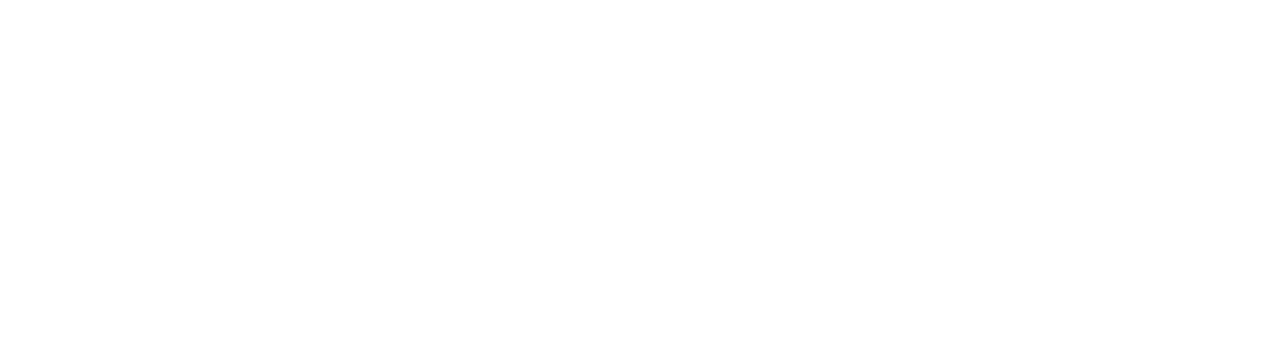
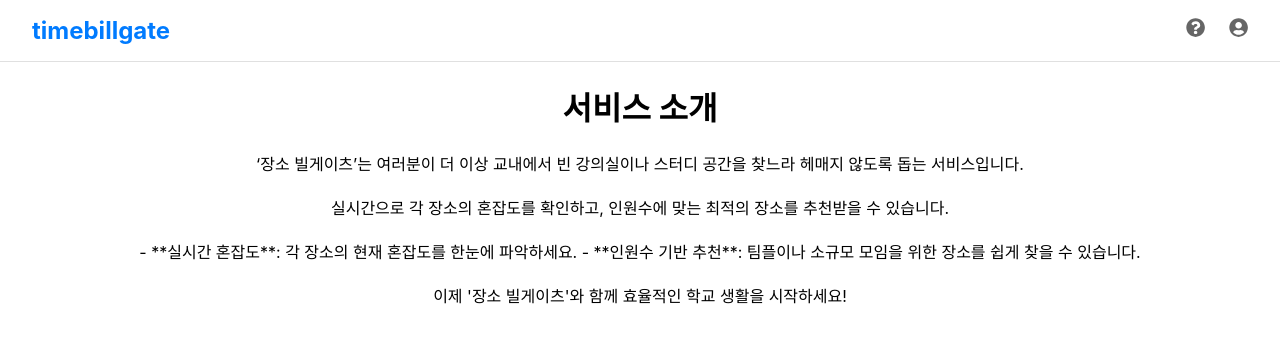
Before and after one commit to imudi00/EmptySpot, a React (Create React App) app in the folder frontend/billgate/: page /service-intro in a window 1280 px wide. Before the commit this address had no page. Shown: the top 342 px of the page. Built offline with nearby package versions, Linux system fonts and the light colour scheme.

Commit message:
소개 페이지 작성

```diff
--- a/frontend/billgate/src/App.js
+++ b/frontend/billgate/src/App.js
@@ -1,14 +1,14 @@
 // src/App.js
 
 import React from 'react';
-import SchoolMainPage from './pages/SchoolMainPage'; // 새로운 페이지 컴포넌트 불러오기
+import SchoolMainPage from './pages/SchoolMainPage';
 import { BrowserRouter, Routes, Route } from 'react-router-dom';
 import StartPage from './pages/StartPage';
 import SchoolSelectPage from './pages/SchoolSelectPage';
 import RecommendationsPage from './pages/RecommendationsPage';
- import PlaceDetailPage from './pages/PlaceDetailPage';
+import PlaceDetailPage from './pages/PlaceDetailPage';
+import ServiceIntroPage from './pages/ServiceIntroPage'; // 🚀 ServiceIntroPage 컴포넌트를 불러옵니다.
 import './App.css';
-
 
 function App() {
   return (
@@ -20,6 +20,8 @@
           <Route path="/school/:schoolName" element={<SchoolMainPage />} />
           <Route path="/school/:schoolName/recommendations" element={<RecommendationsPage />} />
           <Route path="/school/:schoolName/places/:placeId" element={<PlaceDetailPage />} />
+          {/* 🚀 서비스 소개 페이지로 이동하는 새로운 경로를 추가합니다. */}
+          <Route path="/service-intro" element={<ServiceIntroPage />} />
         </Routes>
       </div>
     </BrowserRouter>
--- a/frontend/billgate/src/pages/RecommendationsPage.jsx
+++ b/frontend/billgate/src/pages/RecommendationsPage.jsx
@@ -110,7 +110,7 @@
             <Header />
             <main className="recommendations-container">
                 <div className="recommendations-list">
-                    <h2>✨ {personnel}명 에 맞는 장소 추천 순</h2>
+                    <h2>현재 {personnel}명이 이용가능 공간 </h2>
                     <div className="recommendations-scroll-container">
                         {recommendations.map((item, index) => (
                             <div key={item.location_id || index} className="recommendation-item">
--- a/frontend/billgate/src/pages/SchoolMainPage.jsx
+++ b/frontend/billgate/src/pages/SchoolMainPage.jsx
@@ -248,7 +248,7 @@
                                 <p>장소 목록을 불러올 수 없습니다.</p>
                             )}
                         </div>
-                        <p className="hardcoded-label">※ 이 부분은 이제 백엔드에서 데이터를 가져옵니다.</p>
+
                     </div>
                 </div>
             </main>
--- /dev/null
+++ b/frontend/billgate/src/pages/ServiceIntroPage.jsx
@@ -0,0 +1,28 @@
+import React from 'react';
+import Header from '../components/common/Header'; // Header 컴포넌트 불러오기
+
+
+function ServiceIntroPage() {
+    return (
+        <div>
+            <Header />
+            <main className="service-intro-container">
+                <div className="service-intro-content">
+                    <h1>서비스 소개</h1>
+                    <p>
+                        ‘장소 빌게이츠’는 여러분이 더 이상 교내에서 빈 강의실이나 스터디 공간을 찾느라 헤매지 않도록 돕는 서비스입니다.
+                        <br /><br />
+                        실시간으로 각 장소의 혼잡도를 확인하고, 인원수에 맞는 최적의 장소를 추천받을 수 있습니다.
+                        <br /><br />
+                        - **실시간 혼잡도**: 각 장소의 현재 혼잡도를 한눈에 파악하세요.
+                        - **인원수 기반 추천**: 팀플이나 소규모 모임을 위한 장소를 쉽게 찾을 수 있습니다.
+                        <br /><br />
+                        이제 '장소 빌게이츠'와 함께 효율적인 학교 생활을 시작하세요!
+                    </p>
+                </div>
+            </main>
+        </div>
+    );
+}
+
+export default ServiceIntroPage;
--- a/frontend/billgate/src/pages/StartPage.jsx
+++ b/frontend/billgate/src/pages/StartPage.jsx
@@ -1,8 +1,8 @@
 import React from 'react';
-import { Link } from 'react-router-dom'; // Link 컴포넌트 불러오기
-import Header from '../components/common/Header'; // Header 컴포넌트 사용
-import './StartPage.css'; // StartPage 스타일 파일
-import mainIllustration from '../assets/main-illustration.png'; // 메인 일러스트 이미지 경로 (예시)
+import { Link } from 'react-router-dom';
+import Header from '../components/common/Header';
+import './StartPage.css';
+import mainIllustration from '../assets/main-illustration.png';
 
 function StartPage() {
     return (
@@ -13,7 +13,6 @@
                 <section className="startpage-content-wrapper">
                     <div className="startpage-text-section">
                         <h1 className="startpage-title">
-              {/* 줄바꿈을 방지하기 위해 <br/> 태그를 제거했습니다 */}
                             <span className="title-highlight animated-text">우리를 위한 최선의 장소찾기</span><br/> 더이상 장소찾아 헤메지 마세요!
                         </h1>
                         <h2 className="startpage-service-name animated-service-name">
@@ -24,14 +23,16 @@
                             ))}
                         </h2>
                         <p className="startpage-subtitle">
-              실시간 혼잡도 확인부터 인원수 맞춤 공간 추천까지, 학교 장소를 모두 확인하세요.</p>
+                            실시간 혼잡도 확인부터 인원수 맞춤 공간 추천까지, 학교 장소를 모두 확인하세요.
+                        </p>
                         <div className="startpage-cta-buttons">
                             <Link to="/select-school" className="cta-button primary-button">
                                 내 학교 선택하기 →
                             </Link>
-              <button className="cta-button secondary-button">
+                            {/* 🚀 이 부분을 수정했습니다! */}
+                            <Link to="/service-intro" className="cta-button secondary-button">
                                 서비스 소개 →
-              </button>
+                            </Link>
                         </div>
                     </div>
 
```
Lines whose indentation alone changed are shown as unchanged.
